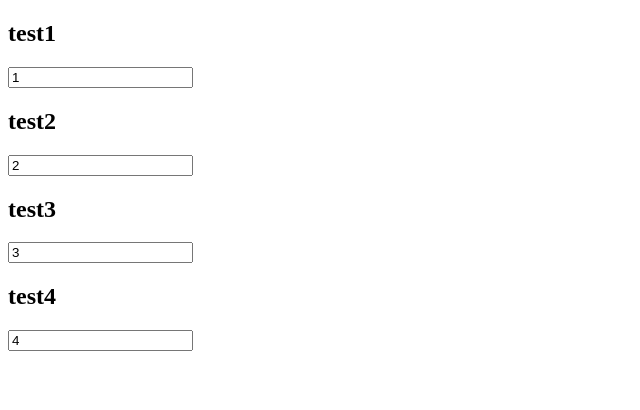
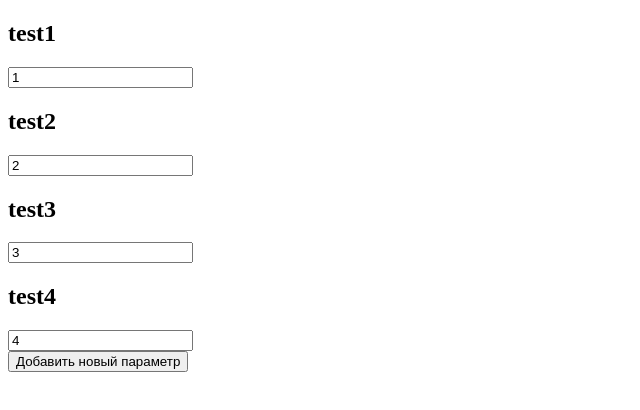
Before and after one commit to Tsukun/IE_KAM_react_ts, a React (Create React App) app in the folder iekam_test/test-app/: page / in a window 1280 px wide. Shown: the top 410 px of the page, without its empty margins (0-640 px from the left). Built offline with nearby package versions, Linux system fonts and the light colour scheme; the HTML template or start-up script is replaced by a standard one.

Commit message:
add toogle list

```diff
--- a/iekam_test/test-app/src/ParamEditor.tsx
+++ b/iekam_test/test-app/src/ParamEditor.tsx
@@ -26,6 +26,7 @@ interface IProps {
 interface IState {
   IParam: IParam[];
   IModel: IModel;
+  toggle: boolean;
 }
 
 export default class ParamEditor extends React.Component<IProps, IState> {
@@ -35,6 +36,7 @@ export default class ParamEditor extends React.Component<IProps, IState> {
     this.state = {
       IModel: props.model,
       IParam: props.params,
+      toggle: true,
     };
   }
   render() {
@@ -61,6 +63,16 @@ export default class ParamEditor extends React.Component<IProps, IState> {
             </>
           );
         })}
+        <div>
+          <button onClick={() => this.setState({ toggle: !this.state.toggle })}>
+            Добавить новый параметр
+          </button>
+          {!this.state.toggle && (
+            <div>
+              <h1>Введите параметры</h1>
+            </div>
+          )}
+        </div>
       </div>
     );
   }
```
